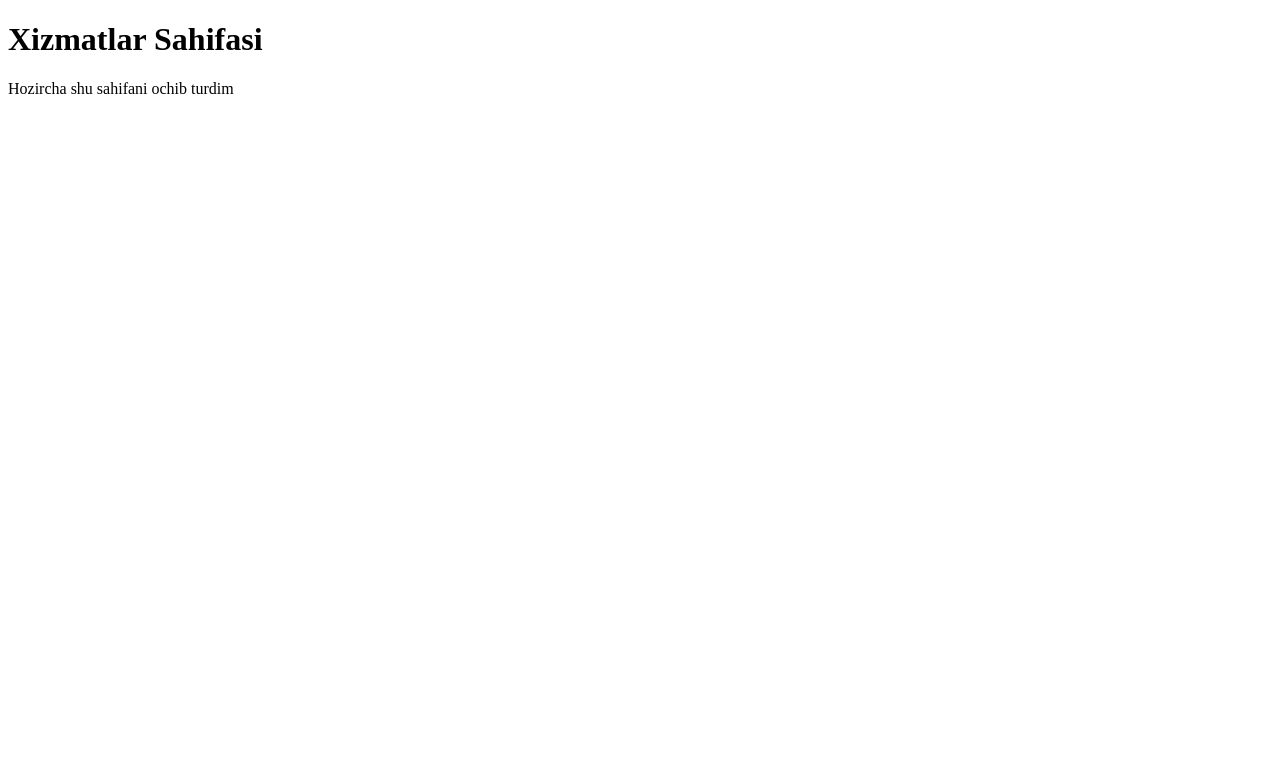
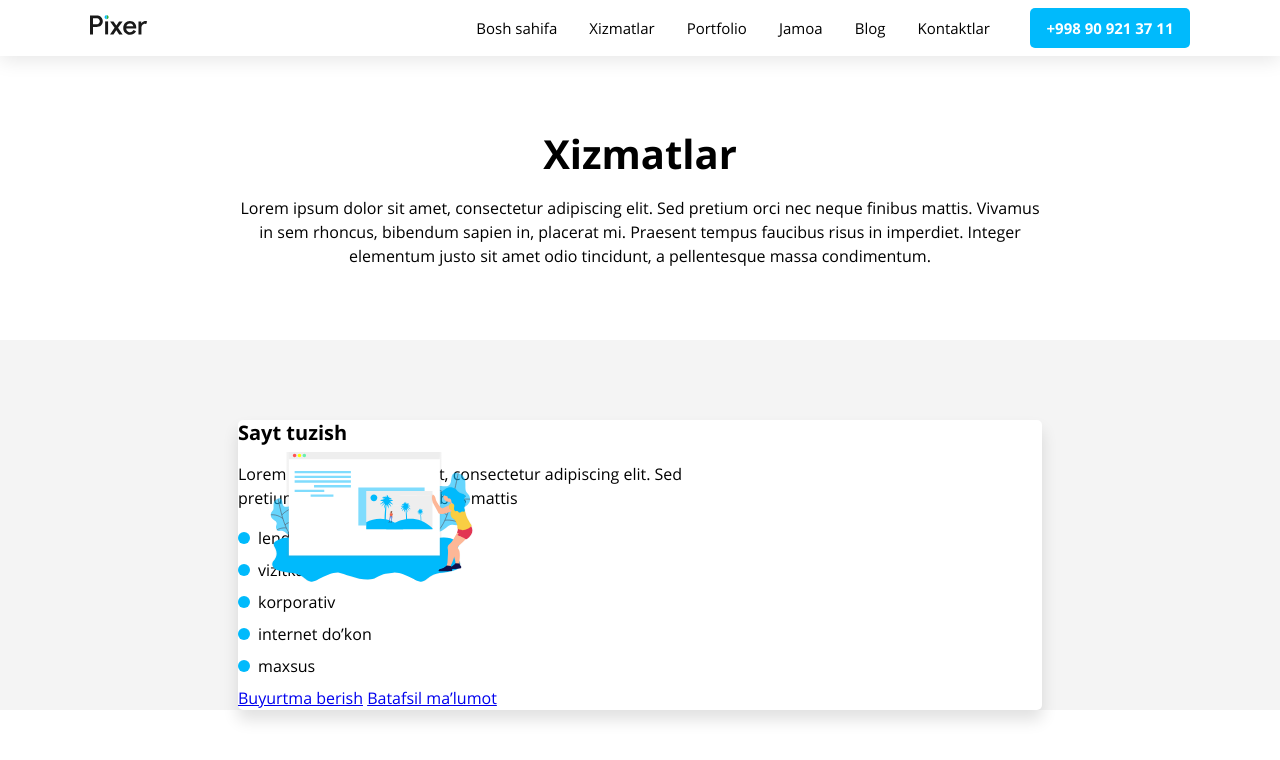
Before and after one commit to Islom97/pixer_website, a plain HTML site: page xizmatlar.html in a window 1280 px wide. Drawn offline with Linux system fonts and the light colour scheme.

Commit message:
add xizmatlar file

```diff
--- /dev/null
+++ b/css/xizmatlar.css
@@ -0,0 +1,231 @@
+*{
+    margin: 0;
+    padding: 0;
+    -webkit-box-sizing: border-box;
+    box-sizing: border-box;
+}
+html{
+    scroll-behavior: smooth;
+}
+
+body{
+    font-family: 'Open Sans', sans-serif;
+    font-size: 16px;
+    font-weight: 400;
+    line-height: 24px;
+}
+a{
+    display: inline-block;
+}
+ul{
+    list-style-type: none;
+}
+
+/* SECTION NAVIGATION */
+
+header{
+    position: fixed;
+    top: 0;
+    left: 0;
+    right: 0;
+    z-index: 100;
+    background-color: #fff;
+    -webkit-box-shadow: 0px 4px 20px rgba(0, 0, 0, 0.1);
+    box-shadow: 0px 4px 20px rgba(0, 0, 0, 0.1);
+}
+.container{
+    width: 1100px;
+    margin: 0 auto;
+}
+.logo:hover{
+    opacity: .8;
+}
+.logo:active{
+    opacity: .6;
+}
+.nav_warapper{
+    display: -webkit-box;
+    display: -ms-flexbox;
+    display: flex;
+    -webkit-box-pack: justify;
+    -ms-flex-pack: justify;
+    justify-content: space-between;
+    -webkit-box-align: center;
+    -ms-flex-align: center;
+    align-items: center;
+}
+
+.nav{
+    display: -webkit-box;
+    display: -ms-flexbox;
+    display: flex;
+    -webkit-box-align: center;
+    -ms-flex-align: center;
+    align-items: center;
+    list-style-type: none;
+
+}
+.links{
+    text-decoration: none;
+    padding: 16px;
+    font-size: 15px;
+    color: #000;
+}
+.links:hover{
+    padding-bottom: 13px;
+    border-bottom: 3px solid #000;
+}
+.links:active{
+    color:#fff;
+    background-color: #191919;
+    opacity: .7;
+}
+
+.dropdawn{
+    position: relative;
+}
+.dropdawn:hover .dropdawn__menu{
+    display: block;
+}
+.dropdawn__menu{
+    display: none;
+    position: absolute;
+    width: 124px;
+    top: 57px;
+    left: -15px;
+    padding-top: 5px;
+    background-color: #fff;
+    -webkit-box-shadow: 0px 4px 24px rgba(0, 0, 0, 0.1);
+    box-shadow: 0px 4px 24px rgba(0, 0, 0, 0.1);
+    border-radius: 5px;
+}
+.dropdawn__menu a{
+    display: block;
+    padding-top: 16px;
+    padding-bottom: 16px;
+    padding-left: 16px;
+    text-decoration: none;
+    color: #000;
+}
+
+.dropdawn__menu a:hover{
+    background-color: #00BAFC;
+    color: #fff;
+}
+.dropdawn__menu a:active{
+    opacity: .6;
+}
+.number{
+    display: -webkit-box;
+    display: -ms-flexbox;
+    display: flex;
+    -webkit-box-pack: center;
+    -ms-flex-pack: center;
+    justify-content: center;
+    -webkit-box-align: center;
+    -ms-flex-align: center;
+    align-items: center;
+    width: 160px;
+    height: 40px;
+    font-weight: 700;
+    font-size: 15px;
+    margin-left: 24px;
+    background-color: #00BAFC;
+    border-radius: 5px;
+    -webkit-transition: .5s ease all;
+    -o-transition: .5s ease all;
+    transition: .5s ease all;
+}
+.number a{
+    text-decoration: none;
+    color: #fff;
+    padding: 5px 13px;
+    -webkit-transition: .3s ease all;
+    -o-transition: .3s ease all;
+    transition: .3s ease all;
+}
+.number a:hover{
+    color: #00BAFC;
+}
+.number a:active{
+    color: #fff;
+
+}
+.number:hover{
+    background-color: #fff;
+    color: #00BAFC;
+    border: 3px solid #00BAFC;
+    font-weight: 400;
+    -webkit-box-sizing: border-box;
+    box-sizing: border-box;
+    border-radius: 5px;
+}
+.number:active{
+    background-color: #00BAFC;
+    opacity: 0.6;
+}
+
+
+.headline h1{
+    font-size: 40px;
+    line-height: 130%;
+    margin-top: 128px;
+    margin-bottom: 16px;
+    text-align: center;
+}
+.headline p{
+    font-size: 16px;
+    line-height: 24px;
+    width: 800px;
+    height: 72px;
+    text-align: center;
+    margin: 0 auto;
+    margin-bottom: 72px;
+}
+
+
+.about{
+    position: absolute;
+    right: 0;
+    left: 0;
+    background-color: #F4F4F4;
+}
+.box{
+    position: relative;
+    width: 804px;
+    background-color: #fff;
+    margin-top: 80px;
+    box-shadow: 0px 10px 16px rgba(0, 0, 0, 0.12);
+    border-radius: 5px;
+
+}
+.sayt-tuzish::before{
+    content: url(../img/website-illustration.svg);
+    position: absolute;
+    top: 32px;
+    left: 32px;
+}
+.sayt-tuzish h2{
+    font-size: 20px;
+    line-height: 130%;
+    margin-bottom: 16px;
+}
+.sayt-tuzish__text{
+    width: 500px;
+    line-height: 24px;
+    margin-bottom: 16px;
+}
+.sayt-tuzish__haqida li{
+    margin-bottom: 8px;
+    line-height: 24px;
+}
+.sayt-tuzish__haqida li::before{
+    content: "";
+    display: inline-block;
+    width: 12px;
+    height: 12px;
+    margin-right: 8px;
+    margin-top: 3px;
+    background: #00BAFC;
+    border-radius: 12px;
+}
--- a/xizmatlar.html
+++ b/xizmatlar.html
@@ -5,9 +5,70 @@
     <meta http-equiv="X-UA-Compatible" content="IE=edge">
     <meta name="viewport" content="width=device-width, initial-scale=1.0">
     <title>ximatlar sahifasi</title>
+    <link rel="stylesheet" href="css/fonts.css">
+    <link rel="stylesheet" href="css/xizmatlar.css">
 </head>
 <body>
-    <h1>Xizmatlar Sahifasi</h1>
-    <p>Hozircha shu sahifani ochib turdim</p>
+<header>
+    <div class="container ">
+        <nav class="nav_warapper">
+            <a class="logo" href="index.html">
+                <img src="./img/layer.svg" alt="logo pixer" height="20" width="58">
+            </a>
+
+            <ul class="nav">
+                <li><a class="links" href="index.html">Bosh sahifa</a></li>
+                <li class="dropdawn">
+                    <a class="links" href="#xizmat">Xizmatlar</a>
+                    <ul class="dropdawn__menu">
+                        <li><a href="#">Vebsayt</a></li>
+                        <li><a href="#">Telegram bot</a></li>
+                        <li><a href="#">SMM</a></li>
+                        <li><a href="#">Grafik dizayn</a></li>
+                        <li><a href="#">CRM tizim</a></li>
+                    </ul>
+
+                </li>
+                <li><a class="links" href="#">Portfolio</a></li>
+                <li><a class="links" href="#">Jamoa</a></li>
+                <li><a class="links" href="#">Blog</a></li>
+                <li><a class="links" href="#">Kontaktlar</a></li>
+                <li class="number"><a href="tel:+998909213711">+998 90 921 37 11</a></li>
+            </ul>
+        </nav>
+    </div>
+</header>
+
+<main class="container">
+    <section >
+        <div class="headline">
+            <h1>Xizmatlar</h1>
+            <p>Lorem ipsum dolor sit amet, consectetur adipiscing elit. Sed pretium orci nec neque finibus mattis. Vivamus in sem rhoncus, bibendum sapien in, placerat mi. Praesent tempus faucibus risus in imperdiet. Integer elementum justo sit amet odio tincidunt, a pellentesque massa condimentum.</p>
+        </div>
+    </section>
+
+    <section class="about">
+        <div class="container box">
+            <ul class="sayt-tuzish">
+                <li><h2>Sayt tuzish</h2></li>
+                <li class="sayt-tuzish__text"><p>Lorem ipsum dolor sit amet, consectetur adipiscing elit. Sed pretium orci nec neque finibus mattis</p></li>
+                <li>
+                    <ul class="sayt-tuzish__haqida">
+                        <li >lending</li>
+                        <li>vizitka</li>
+                        <li>korporativ</li>
+                        <li>internet do’kon</li>
+                        <li>maxsus</li>
+                    </ul>
+                </li>
+            </ul>
+            <div class="link__sayt">
+                <a href="#">Buyurtma berish</a>
+                <a href="#">Batafsil ma’lumot</a>
+            </div>
+        </div>
+    </section>
+</main>
+
 </body>
 </html>
```
Also changed, not shown: index.html (+5 -0 lines).
